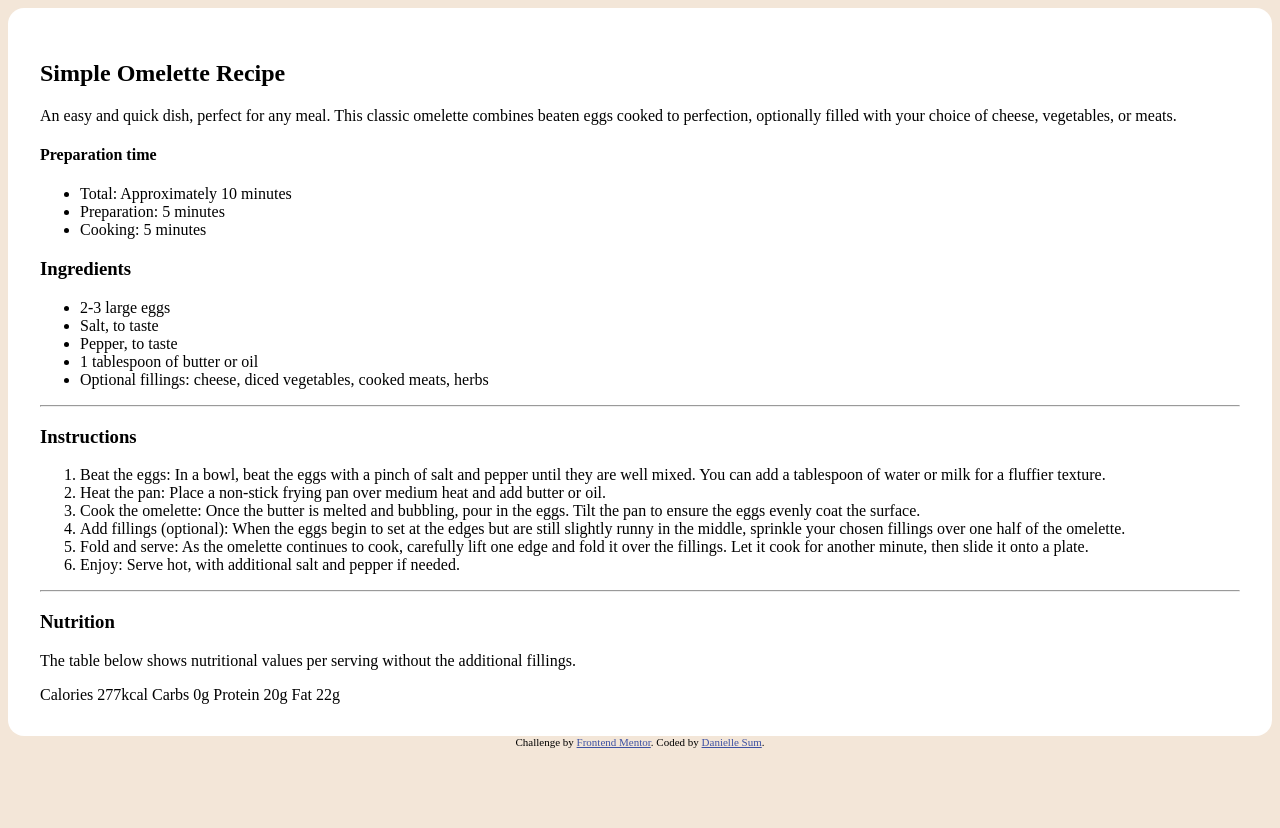
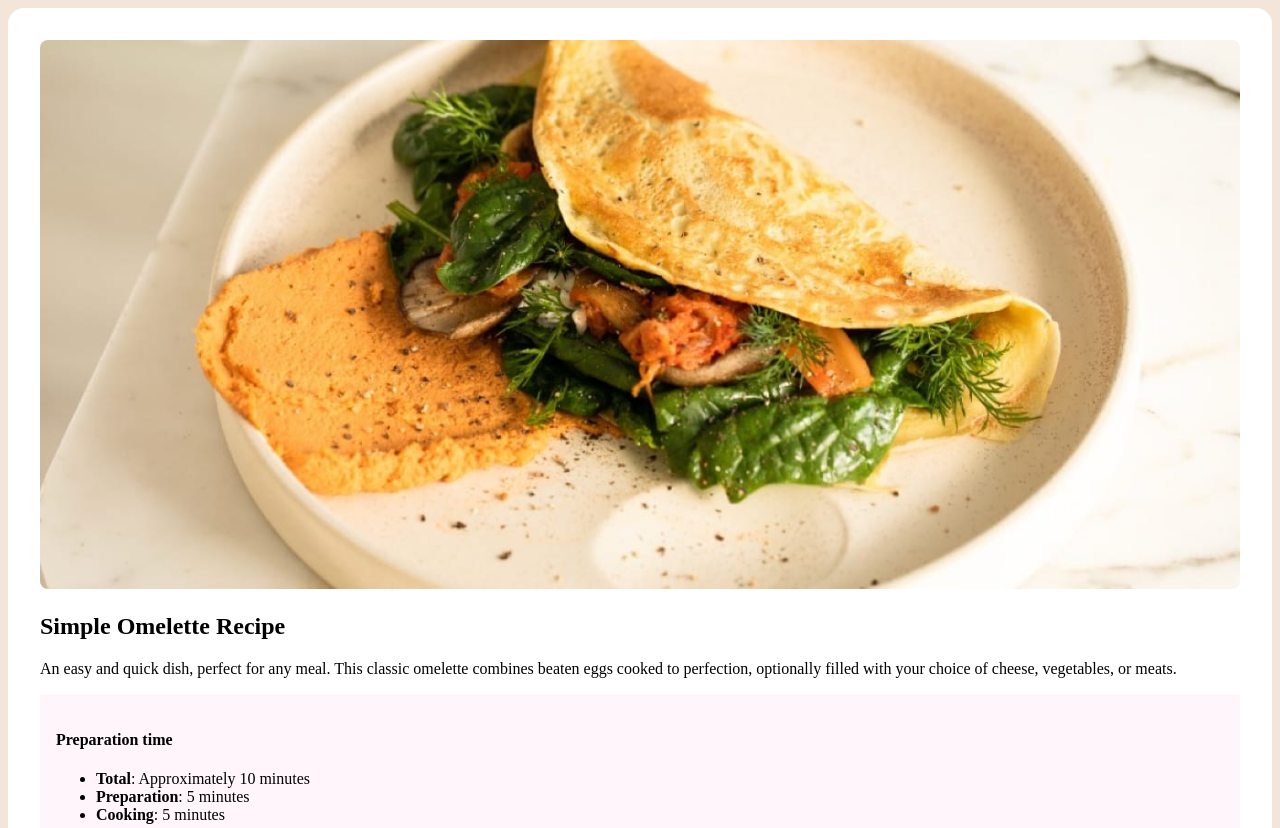
Before and after one commit to danilscodes/recipe-page, a plain HTML site: page index.html in a window 1280 px wide. Shown: the top 828 px of the page. Before the commit the page ends 800 px from the top, so only its background shows below. Drawn offline with Linux system fonts and the light colour scheme.

Commit message:
added more css

```diff
--- a/index.html
+++ b/index.html
@@ -12,22 +12,25 @@
 </head>
 
 <body>
+  <article>
+    <img src="./assets/images/image-omelette.jpeg" alt="omelette stuffed with vegetables">
 
-  <article>
-    <h2>Simple Omelette Recipe</h2>
+    <section class="intro">
+      <h2>Simple Omelette Recipe</h2>
 
-    <p>
-      An easy and quick dish, perfect for any meal. This classic omelette combines beaten eggs cooked
-      to perfection, optionally filled with your choice of cheese, vegetables, or meats.
-    </p>
+      <p>
+        An easy and quick dish, perfect for any meal. This classic omelette combines beaten eggs cooked
+        to perfection, optionally filled with your choice of cheese, vegetables, or meats.
+      </p>
+    </section>
 
     <section class="prep-time">
       <h4>Preparation time</h4>
 
       <ul>
-        <li>Total: Approximately 10 minutes</li>
-        <li>Preparation: 5 minutes</li>
-        <li>Cooking: 5 minutes</li>
+        <li><b>Total</b>: Approximately 10 minutes</li>
+        <li><b>Preparation</b>: 5 minutes</li>
+        <li><b>Cooking</b>: 5 minutes</li>
       </ul>
     </section>
 
@@ -50,28 +53,28 @@
 
       <ol>
         <li>
-          Beat the eggs: In a bowl, beat the eggs with a pinch of salt and pepper until they are well mixed.
+          <b>Beat the eggs</b>: In a bowl, beat the eggs with a pinch of salt and pepper until they are well mixed.
           You can add a tablespoon of water or milk for a fluffier texture.
         </li>
 
-        <li>Heat the pan: Place a non-stick frying pan over medium heat and add butter or oil.</li>
+        <li><b>Heat the pan</b>: Place a non-stick frying pan over medium heat and add butter or oil.</li>
 
         <li>
-          Cook the omelette: Once the butter is melted and bubbling, pour in the eggs. Tilt the pan to ensure
+          <b>Cook the omelette</b>: Once the butter is melted and bubbling, pour in the eggs. Tilt the pan to ensure
           the eggs evenly coat the surface.
         </li>
 
         <li>
-          Add fillings (optional): When the eggs begin to set at the edges but are still slightly runny in the
+          <b>Add fillings (optional)</b>: When the eggs begin to set at the edges but are still slightly runny in the
           middle, sprinkle your chosen fillings over one half of the omelette.
         </li>
 
         <li>
-          Fold and serve: As the omelette continues to cook, carefully lift one edge and fold it over the
+          <b>Fold and serve</b>: As the omelette continues to cook, carefully lift one edge and fold it over the
           fillings. Let it cook for another minute, then slide it onto a plate.
         </li>
 
-        <li>Enjoy: Serve hot, with additional salt and pepper if needed.</li>
+        <li><b>Enjoy</b>: Serve hot, with additional salt and pepper if needed.</li>
       </ol>
     </section>
 
--- a/style.css
+++ b/style.css
@@ -8,9 +8,26 @@ article {
   border-radius: 1rem;
 }
 
+img {
+  max-width: 100%;
+  border-radius: 0.5rem;
+}
+
+.prep-time {
+  background-color: hsl(330, 100%, 98%);
+  padding: 1rem;
+}
+
+h3 {
+  color: hsl(14, 45%, 36%);
+}
 
 
 
-.attribution { font-size: 11px; text-align: center; }
+.attribution {
+  font-size: 11px;text-align: center;
+}
 
-.attribution a { color: hsl(228, 45%, 44%); }
+.attribution a {
+  color: hsl(228, 45%, 44%);
+}
```
